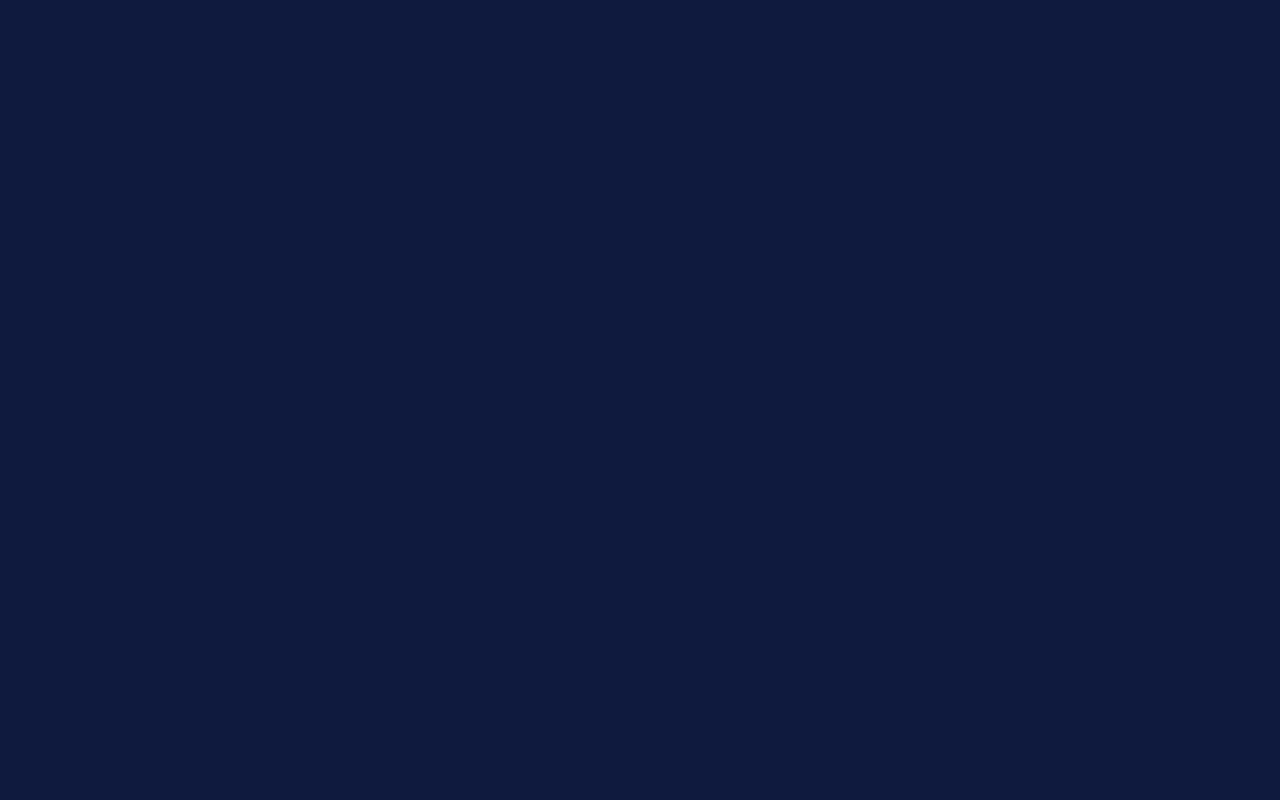
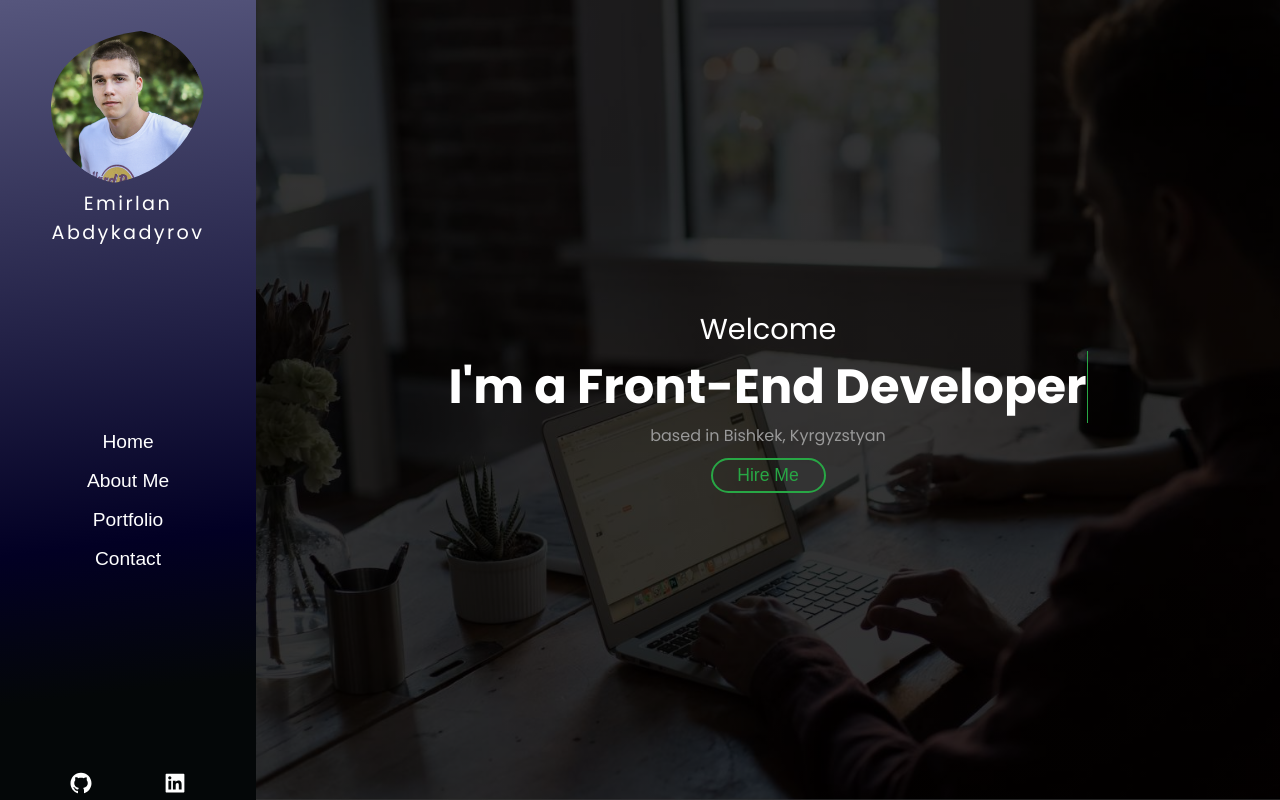
Before and after one commit to emirlan0706/my_portfolio_made_with_react, a React (Create React App) app: page / in a window 1280 px wide. Shown: the top 800 px of the page. Built offline with nearby package versions, Linux system fonts and the light colour scheme.

Commit message:
grenDoor090

```diff
--- a/public/index.html
+++ b/public/index.html
@@ -11,7 +11,7 @@
       href="https://fonts.googleapis.com/css2?family=Poppins:wght@100;200;300;400;500;600;700;800;900&display=swap"
       rel="stylesheet"
     />
-    <!-- <title>Emirlan Abdykadyrov</title> -->
+    <title>Emirlan Abdykadyrov</title>
   </head>
   <body>
     <noscript>You need to enable JavaScript to run this app.</noscript>
--- a/src/App.js
+++ b/src/App.js
@@ -14,7 +14,7 @@ function App() {
         <Home />
         <About />
         <Portfolio />
-        {/* <Contact /> */}
+        <Contact />
         {/* <Footer /> */}
       </div>
     </div>
--- a/src/index.js
+++ b/src/index.js
@@ -3,4 +3,8 @@ import ReactDOM from "react-dom/client";
 import App from "./App";
 
 const root = ReactDOM.createRoot(document.getElementById("root"));
-root.render(<React.StrictMode>{/* <App /> */}</React.StrictMode>);
+root.render(
+  <React.StrictMode>
+    <App />
+  </React.StrictMode>
+);
```
